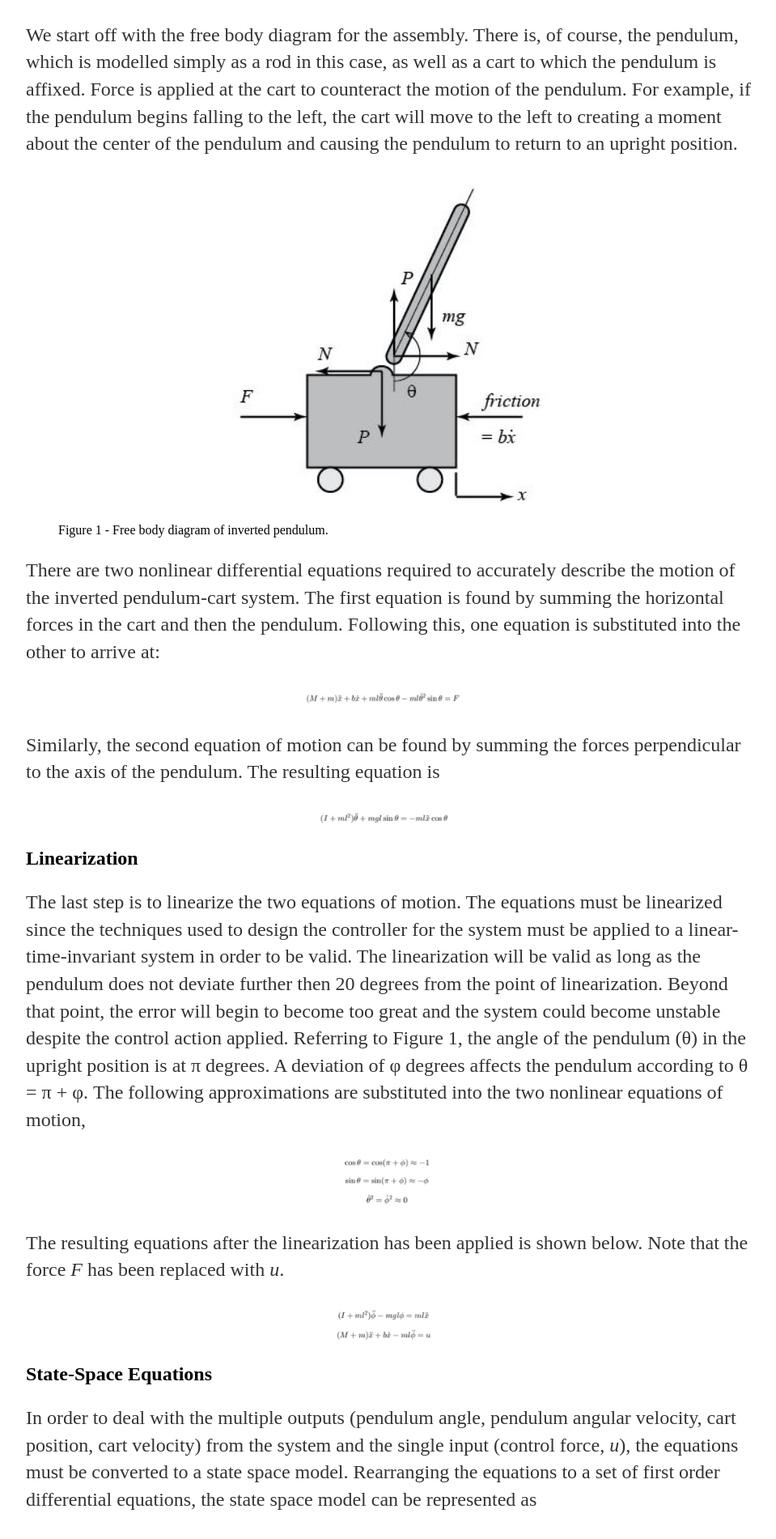
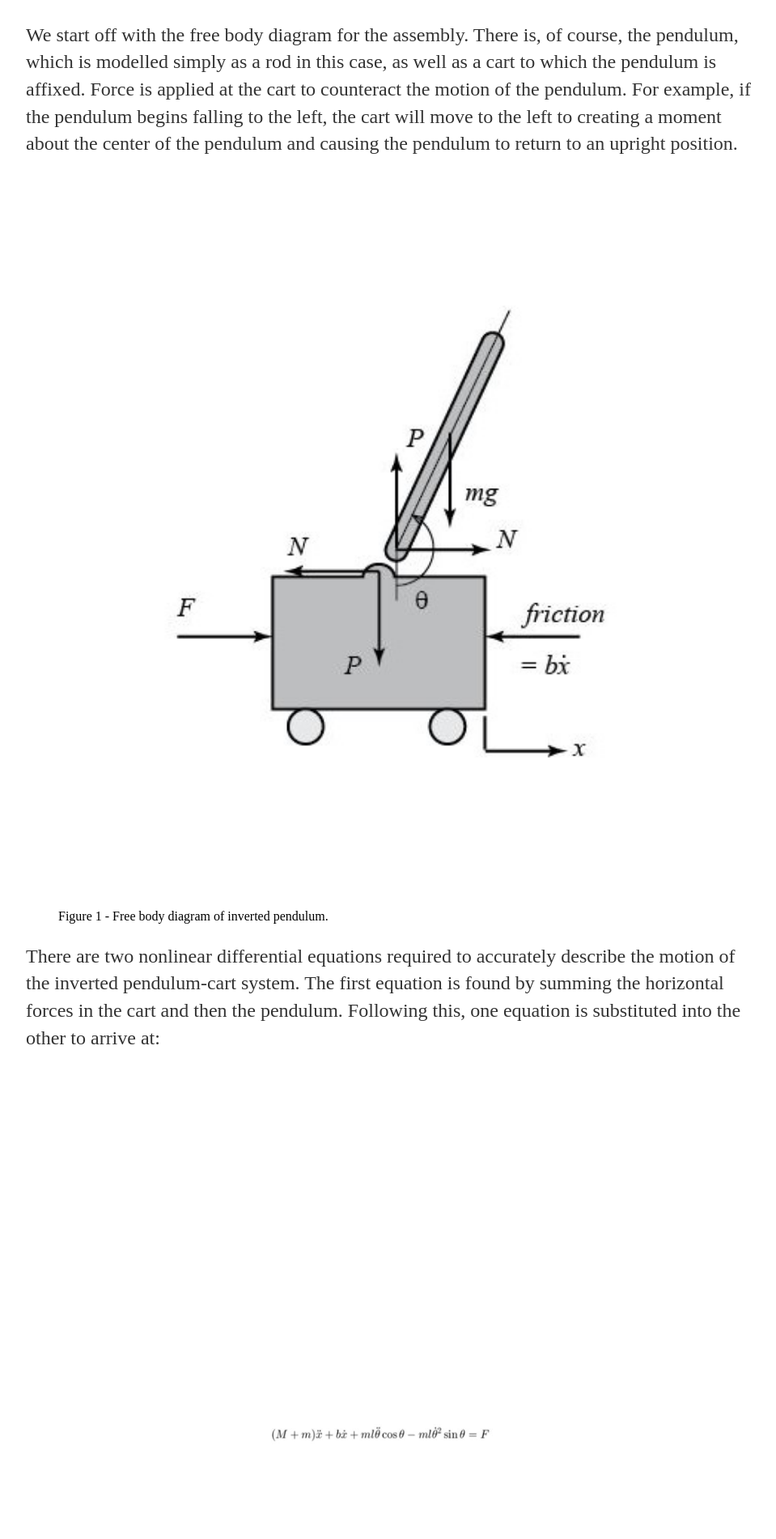
Before and after one commit to MalcolmHodgins/MalcolmHodgins.github.io, a Jekyll site: the page built from _posts/2020-08-04-SBIP Modelling.md, in a window 1280 px wide. Shown: the part 1296-3197 px from the top of the page at 81% size, without its empty margins (160-1119 px from the left). Built offline with Jekyll 4.4.1, drawn with Linux system fonts in a browser that asks for light colours.

Commit message:
fixing equation presentation

```diff
--- a/css/main.css
+++ b/css/main.css
@@ -39,16 +39,17 @@ ul.posts {
     list-style-type: circle;
 }
 
-/* ul.posts li {
-    list-style: none;
-    font-size: 1.5em;
-} */
-
-img {
+/* img {
     display: block;
     margin-left: auto;
     margin-right: auto;
     width: 70%;
+} */
+
+img {
+  height: 100vh;
+  width: 100%;
+  object-fit: contain;
 }
 
 .codebox {
```
